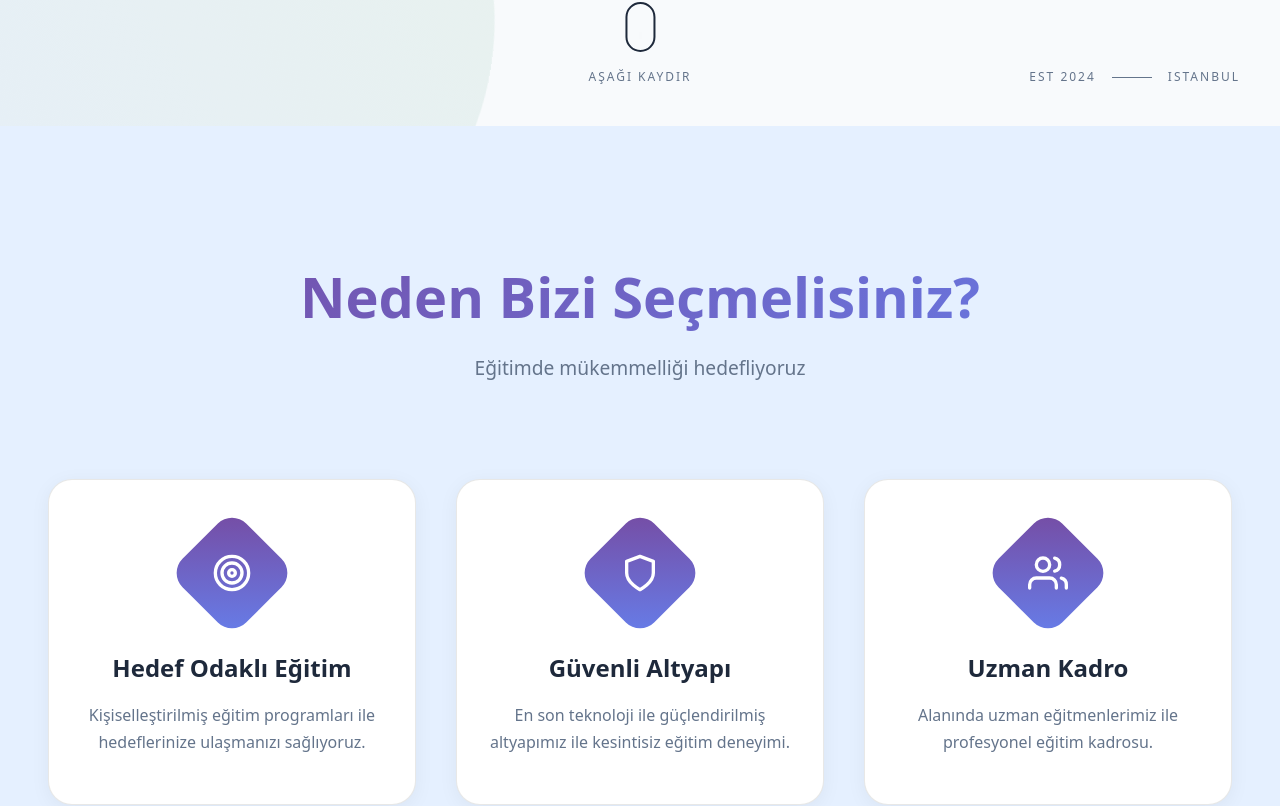
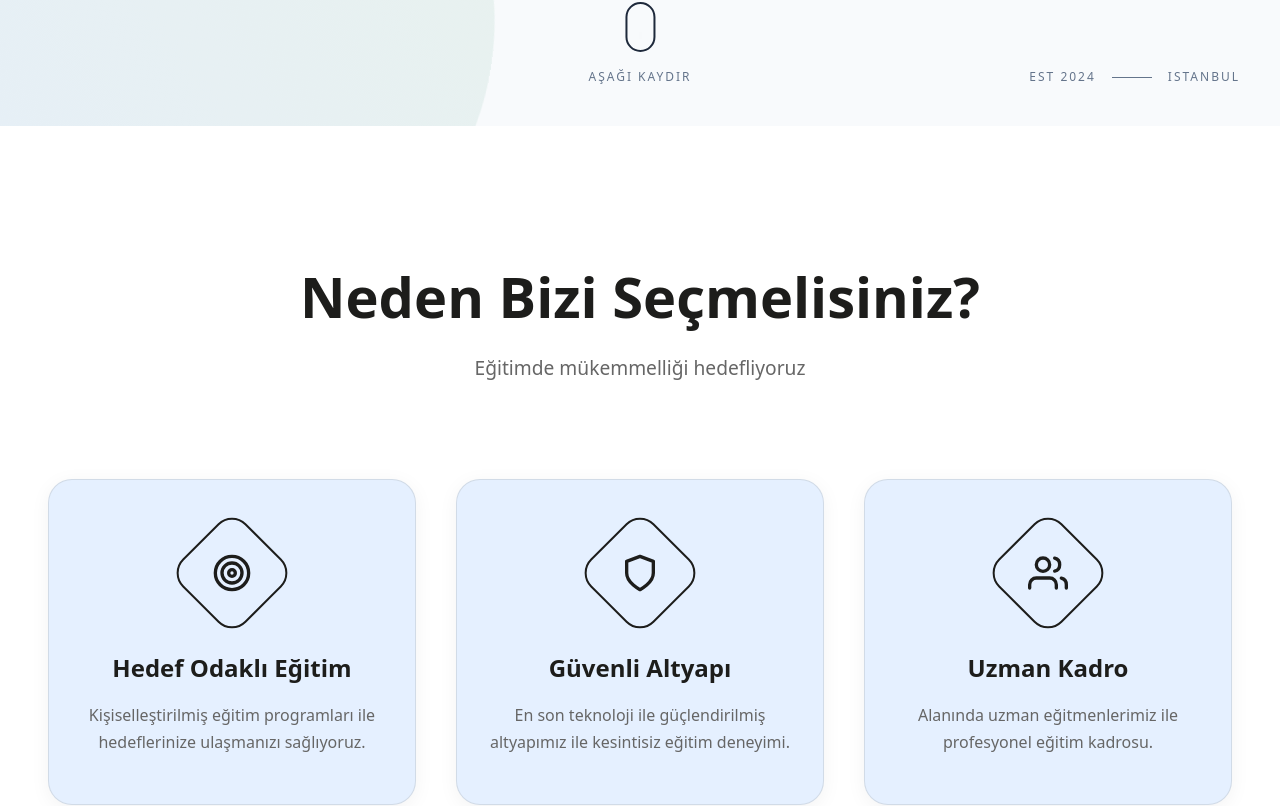
Before and after one commit to alifuatakbas/e-math-frontend, a Next.js app: page / in a window 1280 px wide. Shown: the part 674-1480 px from the top of the page. Built offline with nearby package versions, Linux system fonts and the light colour scheme.

Commit message:
Features düzeni

```diff
--- a/app/styles/Features.module.css
+++ b/app/styles/Features.module.css
@@ -1,7 +1,7 @@
 /* Features.module.css */
 .features {
   padding: 8rem 2rem;
-  background: #E5F0FF; /* QED'in açık mavi rengi */
+  background: #FFFFFF;
   min-height: 100vh;
   display: flex;
   align-items: center;
@@ -18,16 +18,14 @@
   text-align: center;
   font-size: 3.5rem;
   font-weight: 800;
-  background: linear-gradient(135deg, #764BA2 0%, #667EEA 100%);
-  -webkit-background-clip: text;
-  -webkit-text-fill-color: transparent;
+  color: #1D1D1B;
   margin-bottom: 1rem;
 }
 
 .subtitle {
   text-align: center;
   font-size: 1.2rem;
-  color: #64748B;
+  color: #666666;
   margin-bottom: 5rem;
   max-width: 600px;
   margin-left: auto;
@@ -42,7 +40,7 @@
 }
 
 .card {
-  background: #FFFFFF;
+  background: #E5F0FF;
   border-radius: 24px;
   padding: 3rem 2rem;
   text-align: center;
@@ -55,7 +53,8 @@
 .iconWrapper {
   width: 90px;
   height: 90px;
-  background: linear-gradient(135deg, #764BA2 0%, #667EEA 100%);
+  background: #E5F0FF;
+  border: 2px solid #1D1D1B;
   border-radius: 20px;
   display: flex;
   align-items: center;
@@ -67,8 +66,14 @@
 
 .icon {
   font-size: 2.5rem;
-  color: white;
+  color: #1D1D1B;
   transform: rotate(-45deg);
+}
+
+.card:hover {
+  transform: translateY(-10px);
+  box-shadow: 0 20px 40px rgba(0, 0, 0, 0.1);
+  border-color: #1D1D1B;
 }
 
 .card:hover .iconWrapper {
@@ -78,36 +83,48 @@
 
 .card h3 {
   font-size: 1.5rem;
-  color: #1E293B;
+  color: #1D1D1B;
   margin-bottom: 1rem;
   font-weight: 700;
 }
 
 .card p {
-  color: #64748B;
+  color: #666666;
   line-height: 1.7;
 }
 
 /* Dark mode */
 :global(.dark-theme) .features {
-  background: #1a2234; /* Dark mode'da daha koyu mavi */
+  background: #1D1D1B;
+}
+
+:global(.dark-theme) .title {
+  color: #FFFFFF;
 }
 
 :global(.dark-theme) .subtitle {
-  color: #94A3B8;
+  color: #CCCCCC;
 }
 
 :global(.dark-theme) .card {
-  background: rgba(30, 41, 59, 0.8);
-  border-color: rgba(255, 255, 255, 0.05);
+  background: #E5F0FF;
+}
+
+:global(.dark-theme) .iconWrapper {
+  background: #E5F0FF;
+  border-color: #1D1D1B;
+}
+
+:global(.dark-theme) .icon {
+  color: #1D1D1B;
 }
 
 :global(.dark-theme) .card h3 {
-  color: #F1F5F9;
+  color: #1D1D1B;
 }
 
 :global(.dark-theme) .card p {
-  color: #94A3B8;
+  color: #666666;
 }
 
 /* Responsive */
```
